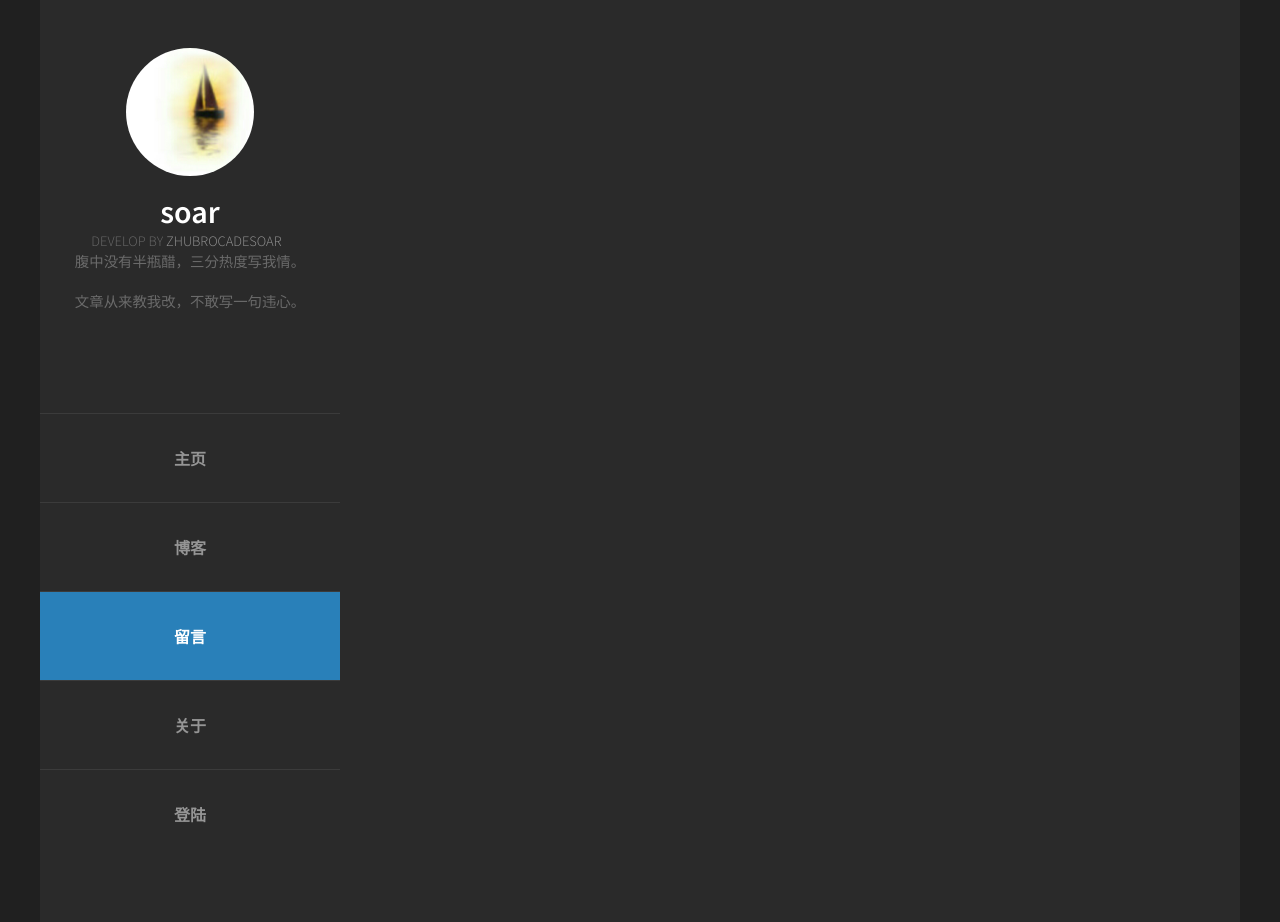
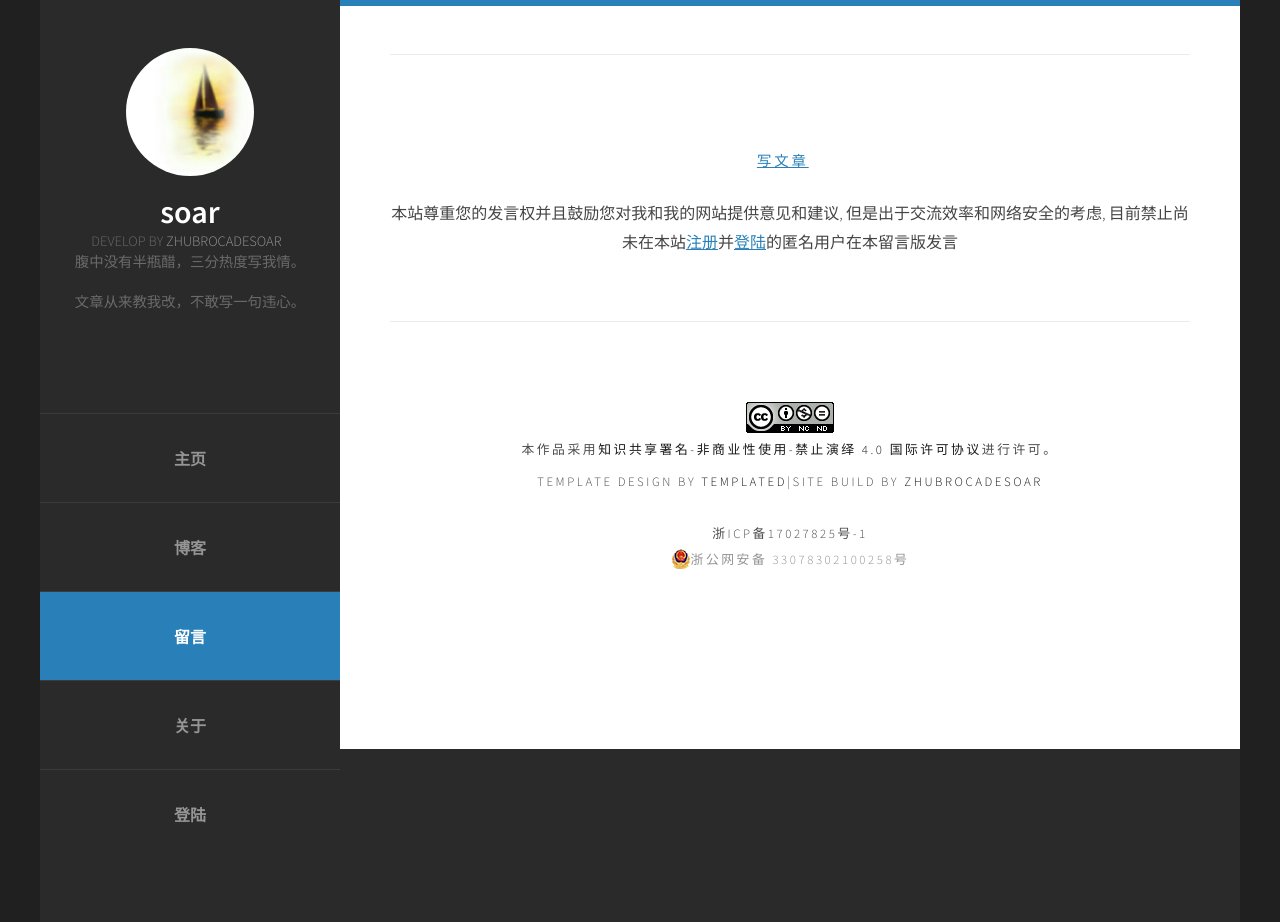
Before and after one commit to ZhuBrocadeSoar/wuaiwulu, a PHP site: page /bbs.php in a window 1280 px wide. Run offline with PHP 8.4, Linux system fonts and the light colour scheme; some libraries are stand-ins or nearby versions.

Commit message:
bbs.php改建完成？

```diff
--- a/bbs.php
+++ b/bbs.php
@@ -54,6 +54,28 @@ https://brocadesoar.cn
 					</ul>
 				</div><!-- id="menu" -->
 			</div><!-- id="header" -->
+			<script src="https://apps.bdimg.com/libs/jquery/1.9.1/jquery.js"></script>
+			<div id="main">
+				<div id="featured">
+					<ul class="button">
+						<li><a href="bbs.php?contentState=write">写文章</a></li>
+					</ul>
+					<p>本站尊重您的发言权并且鼓励您对我和我的网站提供意见和建议, 但是出于交流效率和网络安全的考虑, 目前禁止尚未在本站<a href="login.php?contentState=register">注册</a>并<a href="login.php">登陆</a>的匿名用户在本留言版发言</p>
+				</div><!-- id="featured" -->
+				<div id="copyright">
+					<span>
+                        <a href="http://creativecommons.org/licenses/by-nc-nd/4.0/" rel="license"><img alt="知识共享许可协议" style="border-width:0"i src="images/88x31.png" /></a>
+                        <br />
+                        本作品采用<a href="http://creativecommons.org/licenses/by-nc-nd/4.0/" rel="license">知识共享署名-非商业性使用-禁止演绎 4.0 国际许可协议</a>进行许可。
+                    </span>
+                    <span>
+                        Template Design by <a href="http://templated.co" rel="nofollow">TEMPLATED</a>|Site Build by <a href="https://brocadesoar.cn" rel="nofollow">ZhuBrocadeSoar</a>
+                    </span>
+                    <span><div style="width:300px;margin:0 auto; padding:20px 0;">
+                    浙ICP备17027825号-1<a target=" blank " href="http://www.beian.gov.cn/portal/registerSystemInfo?recordcode=33078302100258" style="display:inline-block;text-decoration:none;height:20px;line-height:20px;"><img src="images/beianlogo.png" style="float:left;" /><p style="float:left;height:20px;line-height:20px;matgin:0px 0px 0px 5px; color:#939393;">浙公网安备 33078302100258号</p></a>
+                    </div></span>
+				</div><!-- id="copyright" -->
+			</div><!-- id="main" -->
 		</div><!-- id="page" -->
 	</body>
 </html>
```
Also changed, not shown: blog.php (+11 -11 lines), index.php (+13 -11 lines).
